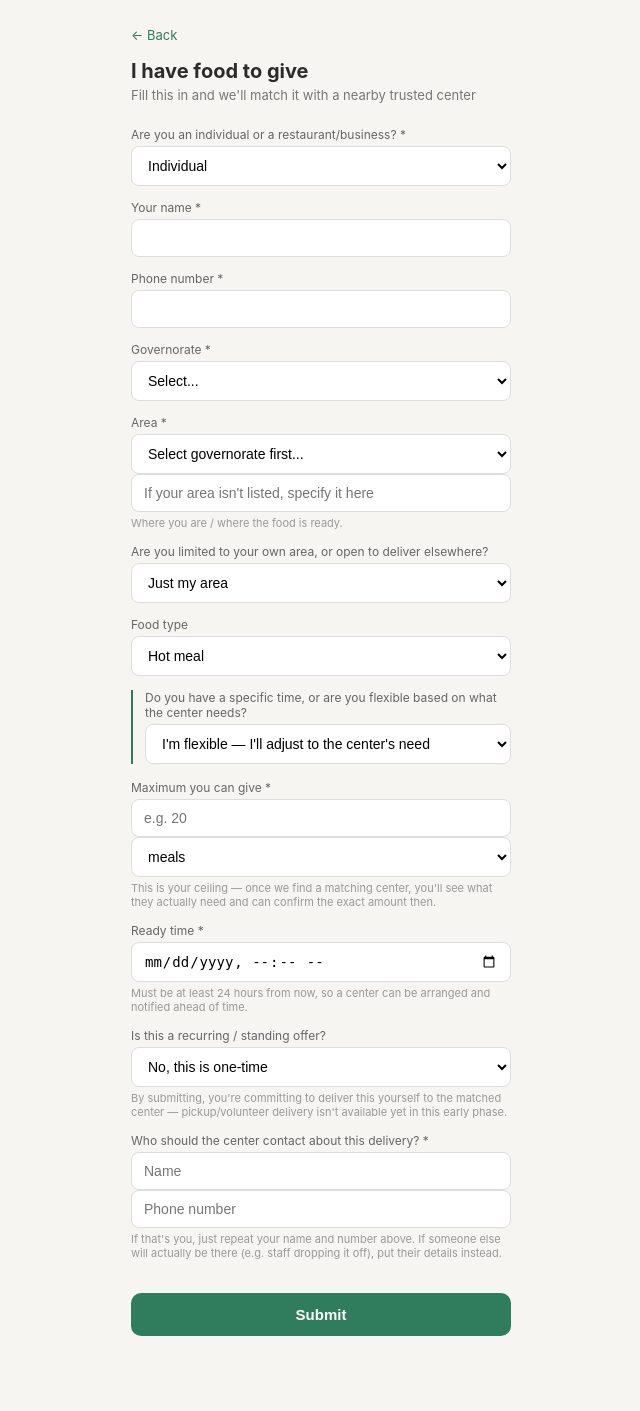
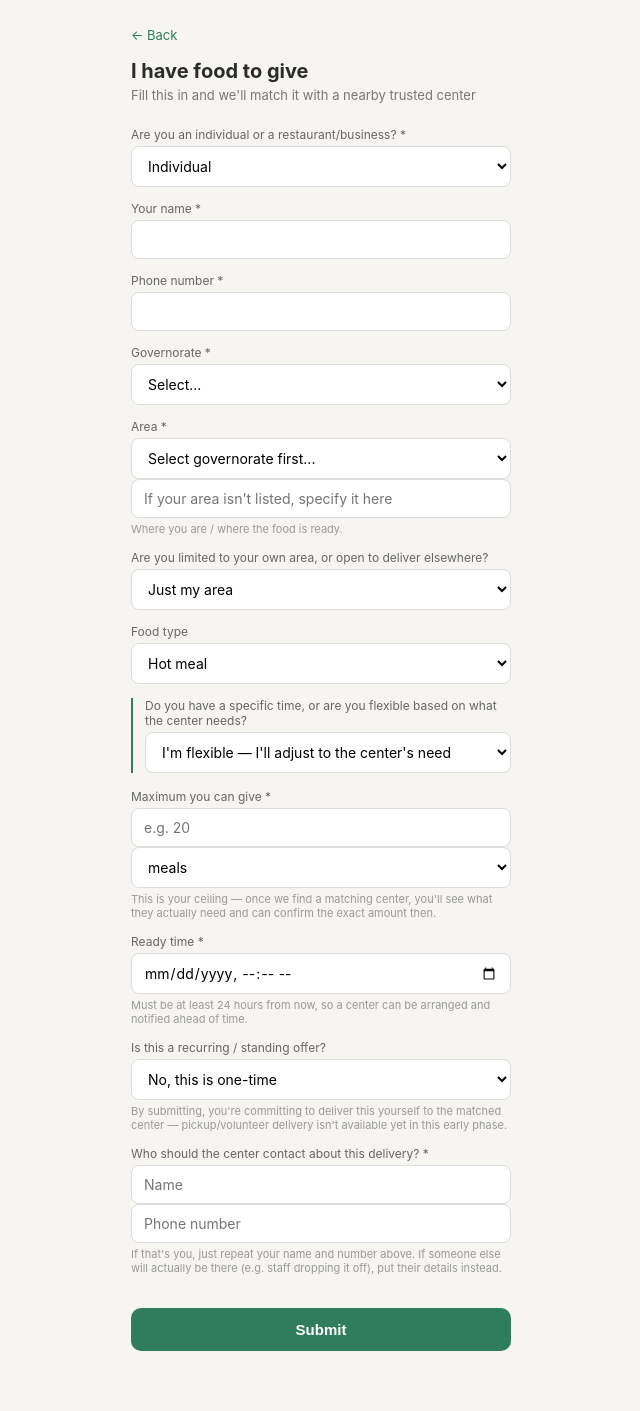
Before and after one commit to shireenhdabbas-netizen/e63am, a Flask app: page /give in a window 1280 px wide. Shown: the whole page, without its empty margins (319-959 px from the left). Before the commit the page ends 1336 px from the top, so only its background shows below. Run offline with Flask 3, Linux system fonts and the light colour scheme.

Commit message:
Update base.html

```diff
--- a/templates/base.html
+++ b/templates/base.html
@@ -41,12 +41,13 @@
     color: #666;
     margin: 14px 0 4px;
   }
-  input, select {
+  input, select, textarea {
     width: 100%;
     padding: 10px 12px;
     border-radius: 8px;
     border: 1px solid #ddd;
     font-size: 14px;
+    font-family: inherit;
     background: #fff;
   }
   .hint { font-size: 11px; color: #999; margin-top: 4px; }
```
